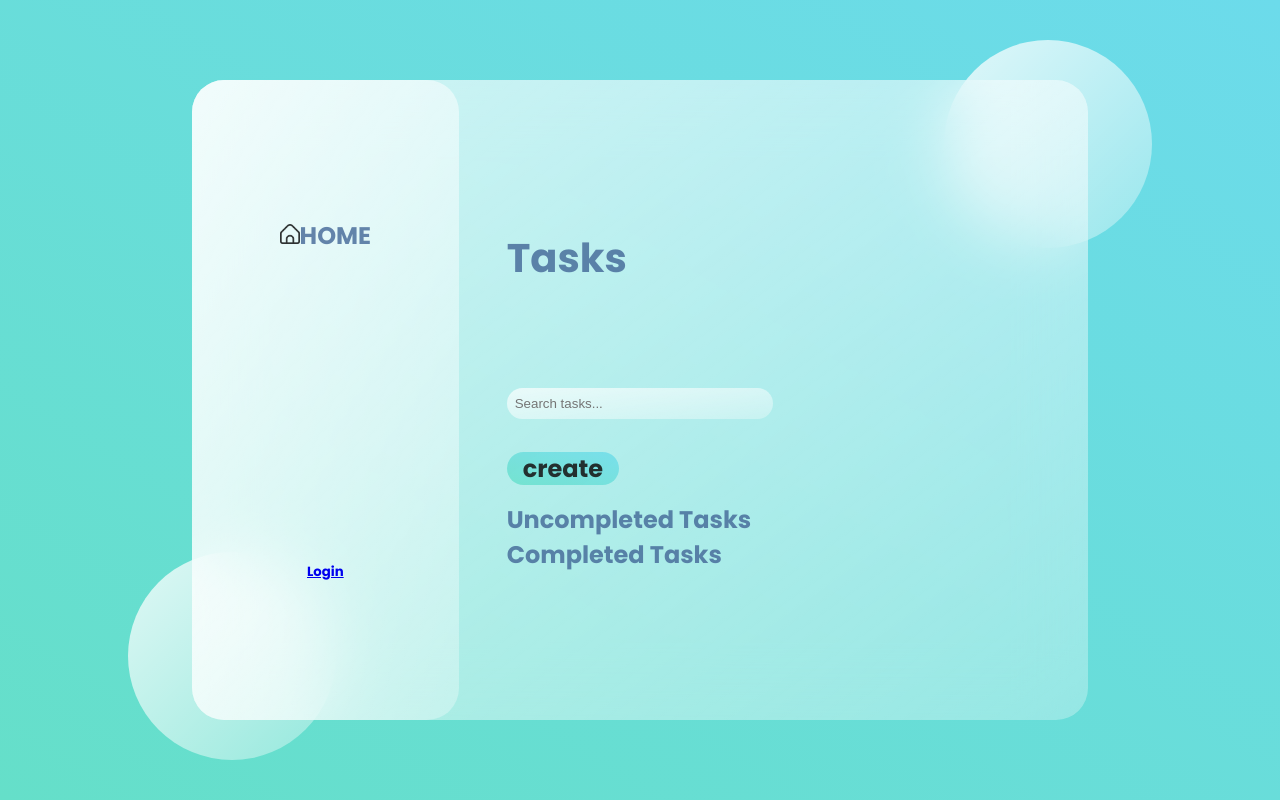
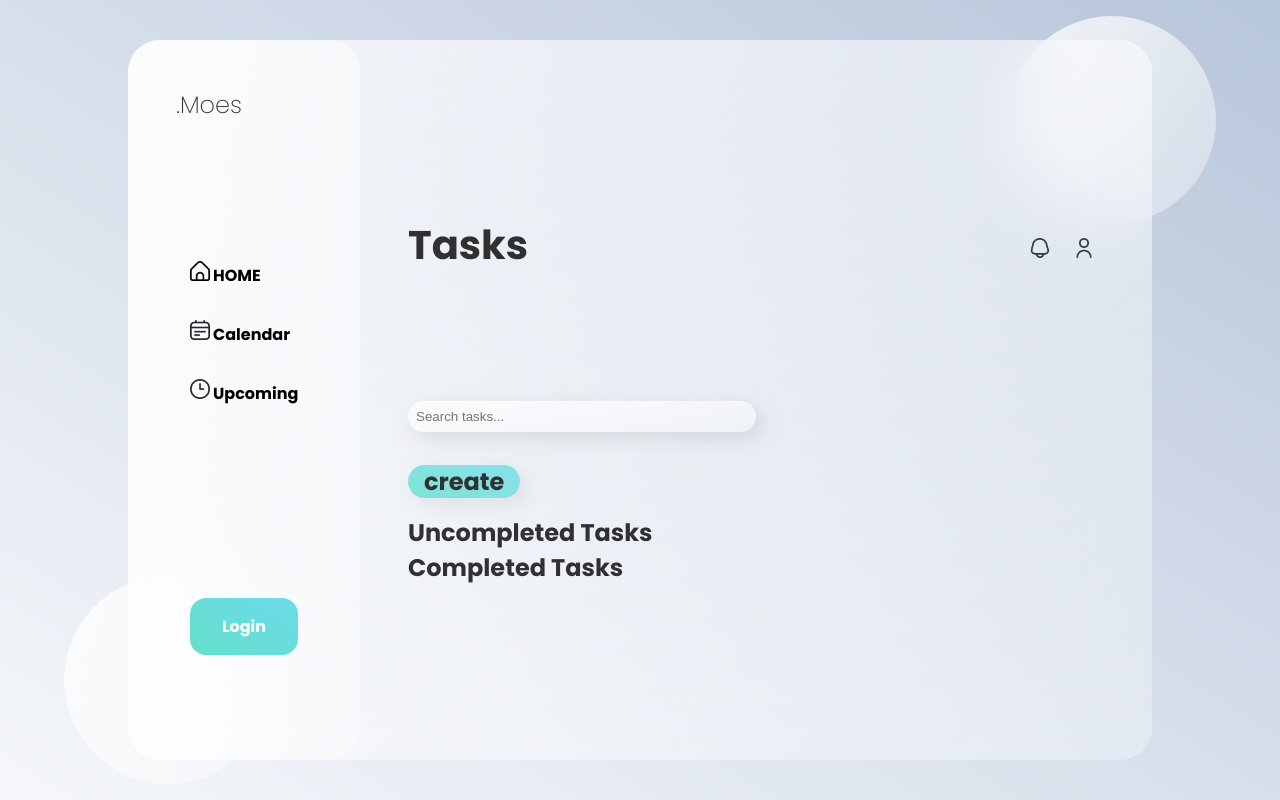
Before and after one commit to mabdel8/ToDoList, a Django app: page / in a window 1280 px wide. Run offline with Django 4.2, Linux system fonts and the light colour scheme; data that the repository does not hold is empty.

Commit message:
added additional themes

```diff
--- a/todo/templates/todo/navbar.html
+++ b/todo/templates/todo/navbar.html
@@ -1,10 +1,15 @@
 <div class="dashboard">
   {% load static %}
-  <h1><a href="{% url 'home' %}"><img src="{% static '/images/home.png' %}" alt="home" id='home-img'>HOME</a></h1>
+
+  <h1 id='app-title'>.Moes</h1>
+
   <div class='topic-links'>
-  {% for topic in topics %}
+    <p><a href="{% url 'home' %}"><img src="{% static '/images/home.png' %}" alt="home" class='home-img'> HOME</a></p>
+    <p><a href="{% url 'home' %}"><img src="{% static '/images/calendar.png' %}" alt="calendar" class='home-img'> Calendar</a></p>
+    <p><a href="{% url 'home' %}"><img src="{% static '/images/clock.png' %}" alt="clock" class='home-img'> Upcoming</a></p>
+  {% comment %} {% for topic in topics %}
   <p><a >{{topic}}</a></p>
-  {% endfor %}
+  {% endfor %} {% endcomment %}
   </div>
   {% if request.user.is_authenticated %}
   <div class='login-dashboard'>
@@ -12,7 +17,9 @@
   <h4><a href='{% url 'logout' %}'>Logout</a></h4>
   </div>
   {% else %}
-  <h5><a href="{% url 'login' %}">Login</a></h5>
+  <div class='login-dashboard'>
+  <h4><a href="{% url 'login' %}">Login</a></h4>
+  </div>
   {% endif %}
 </div>
 
--- a/todo/templates/todo/task_list.html
+++ b/todo/templates/todo/task_list.html
@@ -19,7 +19,14 @@
 
 
       <div class="main-feed">
-      <h1 id="main-title">Tasks</h1>
+
+      <div class="main-feed-nav">
+        <h1 id="main-title">Tasks</h1>
+        <div class="feed-icons">
+          <img src="{% static '/images/bell.png' %}" alt="bell" class='home-img'>
+          <img src="{% static '/images/personTwo.png' %}" alt="profile" class='home-img'>
+        </div>
+      </div>
 
       <ul>
 
@@ -98,7 +105,7 @@
 
     main {
       min-height: 100vh;
-      background: linear-gradient(to right top,#65dfc9,#6cdbeb);
+      background: linear-gradient(to right top,#F5F7FA,#B8C6DB);
       display: flex;
       align-items: center;
       justify-content: center;
@@ -107,8 +114,8 @@
 
     .glass {
       background: white;
-      min-height: 80vh;
-      width: 70%;
+      min-height: 90vh;
+      width: 80%;
       background: linear-gradient(to right bottom, rgba(255,255,255,0.7), rgba(255,255,255,0.3));
       border-radius: 2rem;
       backdrop-filter: blur(2rem);
@@ -125,13 +132,13 @@
       border-radius: 50%;
     }
     .circle1 {
-      top: 5%;
-      right: 10%
+      top: 2%;
+      right: 5%
     }
 
     .circle2 {
-      bottom: 5%;
-      left: 10%;
+      bottom: 2%;
+      left: 5%;
     }
 
     .dashboard {
@@ -146,19 +153,21 @@
     }
 
     .main-feed{
-      flex: 2;
+      flex: 3;
     }
 
     .topic-links {
       display: flex;
       margin: 1rem 0rem;
       flex-direction: column;
-      align-items: center;
+      align-items:flex-start;
+      position: relative;
+      bottom: 10%;
     }
 
     .topic-links>p {
       padding-top: 2rem;
-      color: #426696;
+      color: black;
       font-weight: 600;
     }
 
@@ -175,14 +184,14 @@
       color: white;
     }
 
-    .dashboard>h1>a {
+    .topic-links>p>a {
       text-decoration: none;
-      color: #426696;
+      color: black;
     }
 
     h1, h2 {
       font-weight: 600;
-      color: #426696;
+      color: black;
       opacity: 0.8;
     }
 
@@ -202,6 +211,7 @@
       padding: 0.5rem;
       border-radius: 2rem;
       margin-bottom: 2rem;
+      box-shadow: 6px 6px 20px rgba(122,122,122,0.2);
     }
 
     .main-feed {
@@ -217,6 +227,7 @@
       background: linear-gradient(to right top,#65dfc9,#6cdbeb);
       border-radius: 2rem;
       padding: 0rem 1rem;
+      box-shadow: 6px 6px 20px rgba(122,122,122,0.2);
     }
 
     .task-container {
@@ -250,7 +261,7 @@
       margin-bottom: 1rem;
     }
 
-    #home-img {
+    .home-img {
       width: 20px;
       height: 20px;
     }
@@ -273,6 +284,24 @@
     .completed-tasks {
       text-decoration: line-through;
     }
+
+    #app-title {
+      position: relative;
+      right: 15%;
+      bottom: 8%;
+      font-weight: 200;
+    }
+
+    .main-feed-nav {
+      display: flex;
+      flex-direction: row;
+      justify-content: space-between;
+      align-items:flex-end;
+    }
+
+    .feed-icons>img {
+      margin: 10px;
+    }
   </style>
 
 </body>
--- a/todo/urls.py
+++ b/todo/urls.py
@@ -8,7 +8,7 @@ urlpatterns = [
     path('<pk>/delete/', views.ToDoDeleteView.as_view(), name='delete'),
     path('<pk>/update/', views.ToDoUpdateView.as_view(), name='update'),
     path('signup/', views.SignUpView.as_view(), name='signup'),
-    path('login', views.login_request, name='login'),
+    path('login/', views.login_request, name='login'),
     path('logout/', views.logout_request, name='logout'),
     path('complete/<str:pk>/', views.update_task, name='complete')
 ]
```
Also changed, not shown: static/images/bell.png (added), static/images/calendar.png (added), static/images/clock.png (added), static/images/personTwo.png (added).
